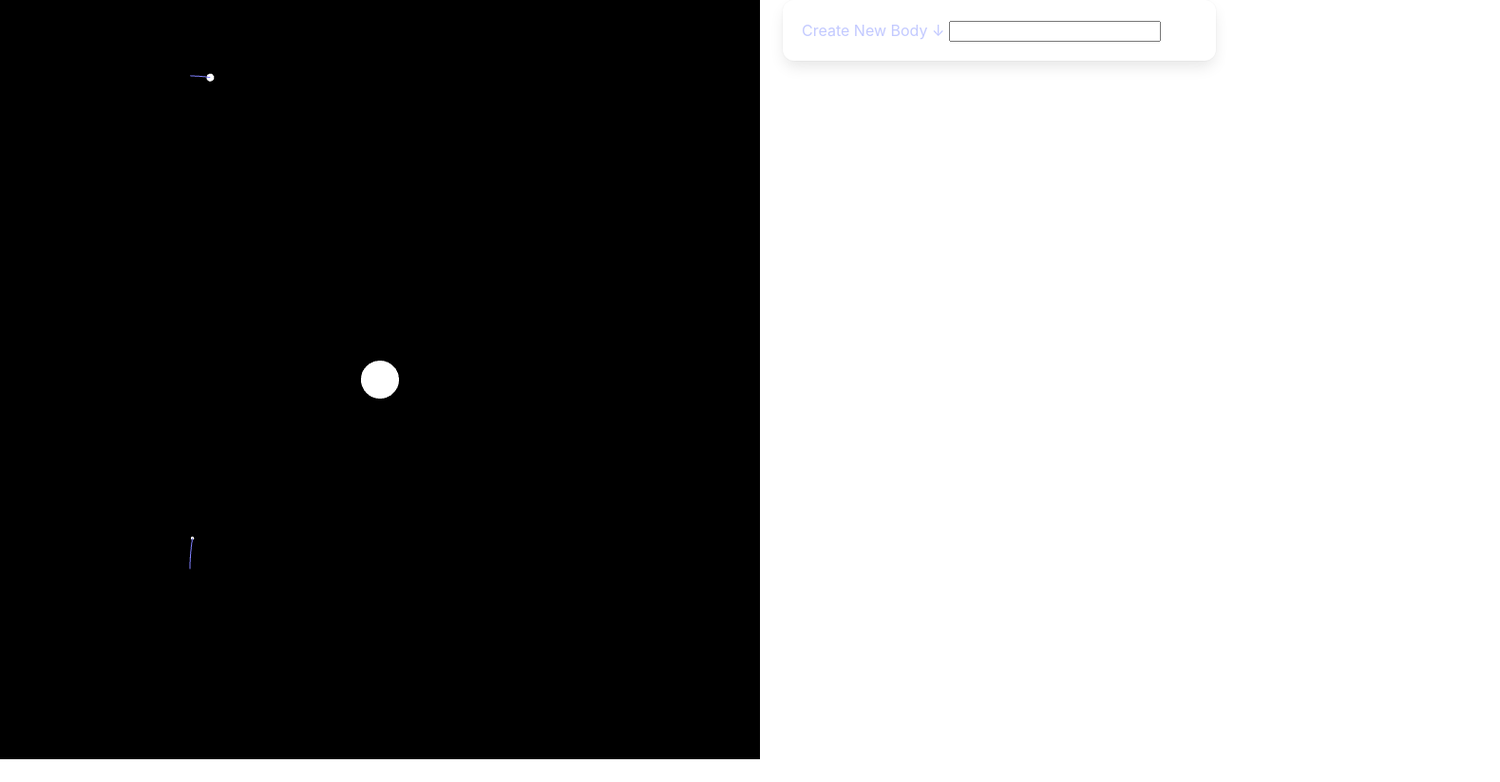
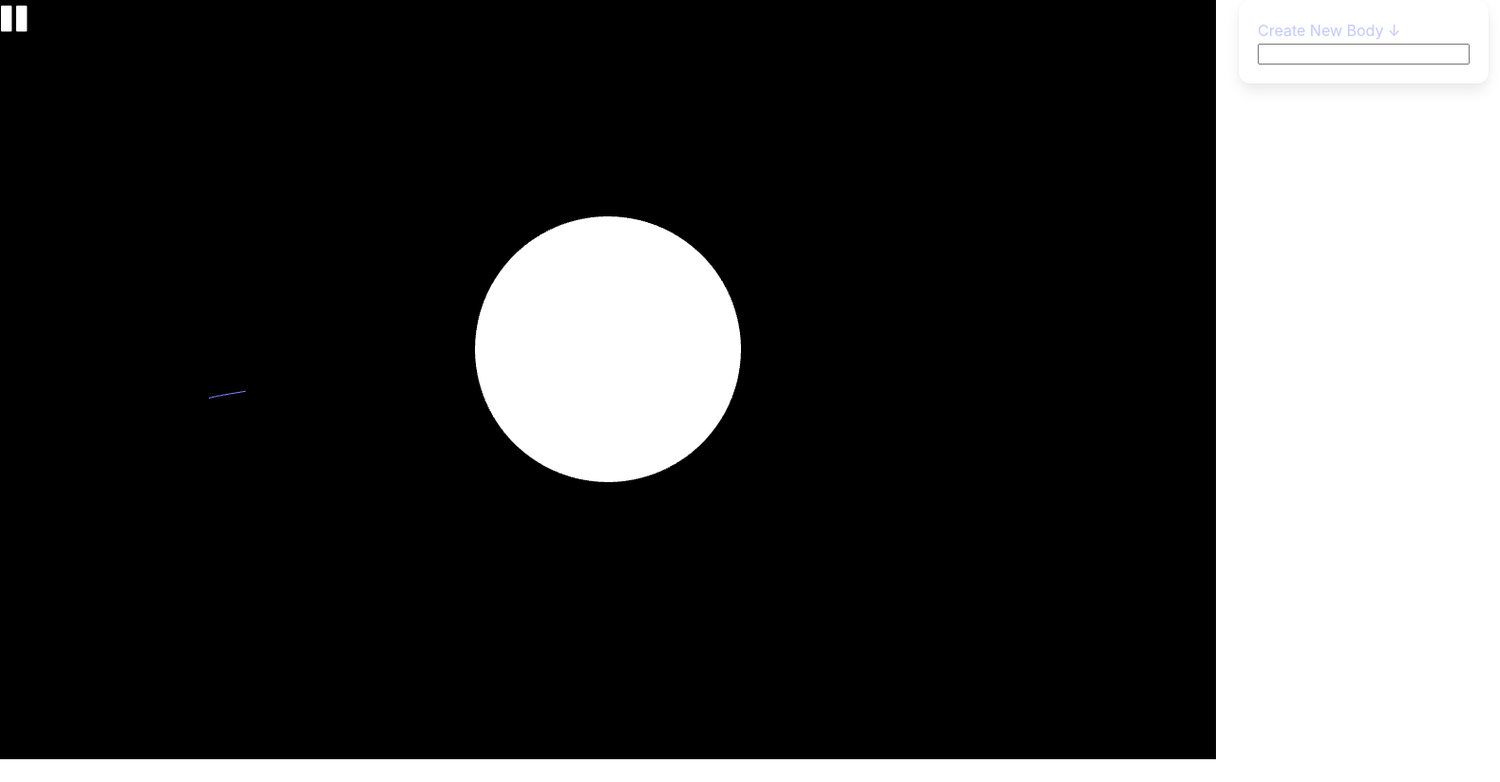
Before and after one commit to Lucas491-dev/Physics-Sim, a plain HTML site: page index.html in a window 1280 px wide. Shown: the whole page at 95% size, 1579 px wide, since content can reach past the window. Drawn offline with nearby package versions, Linux system fonts and the light colour scheme; animation ran at ten frames a second.

Commit message:
Overhauled UI
Canvas now streches to screen size, while preserving pixel fidelity for high dpi monitors. Included pause button and feature, to prevent simulation from running in background all of the time.

```diff
--- a/gravitysim.js
+++ b/gravitysim.js
@@ -1,7 +1,9 @@
 const canvas = document.getElementById('glCanvas');
-    const gl = canvas.getContext('webgl');
-    if (!gl) { alert('WebGL not supported'); }
+    const gl = canvas.getContext('webgl2', { antialias: true });
+    if (!gl) alert('WebGL 2 not supported');
     let addMoreDetails = document.getElementById("moreDetailsButton")
+    const actualAntialias = gl.getContextAttributes().antialias;
+    console.log("Antialiasing enabled:", actualAntialias); // Check if antialiasing is supported
     // === Shaders ===
     const vertexShaderSource = `
     attribute vec2 aPosition;
@@ -51,7 +53,7 @@ const canvas = document.getElementById('glCanvas');
     const program = createProgram(gl, vertexShader, fragmentShader);
     gl.useProgram(program);
     const aPosition = gl.getAttribLocation(program, 'aPosition');
-    let zoom = 1.0, panX= 0, panY=0; // Initialize zoom and pan variables for the camera
+    let zoom = 0.1, panX= 0, panY=0; // Initialize zoom and pan variables for the camera
     const uView = gl.getUniformLocation(program, 'uView'); //set the uniform location for the view matrix
     let dragging = false;
 
@@ -81,43 +83,53 @@ const canvas = document.getElementById('glCanvas');
         //the use of a 3x3 is because we this is using homogeneous coordinates which is like a system of coordinates that allows for
         // translation, rotation, and scaling in a single matrix for cartesian coordinates
         //although this is a bit goofy its standard in 2d graphics coz it can do multiple transformations in one go - should help speed up rendering
-            return new Float32Array([
-                zoom, 0,    0,
-                0,    zoom, 0,
-                panX,    panY,    1
-            ]);
+          const aspectRatio = canvas.width / canvas.height; //prevent distortion when resizing window
+
+        return new Float32Array([
+            zoom / aspectRatio, 0,    0,
+            0,                  zoom, 0,
+            panX,               panY, 1
+        ]);
         }
 
 
     let bodies = [
         {
-            position: [-0.5, 0.8],
-            velocity: [0.2, 0],
+            position: [-50.5, 6.8],
+            velocity: [0, -7.5],
             force: [0, 0],
-            mass: 4.8 * 10 ** 20,
-            radius: 0.01,
+            mass: 4.8 * 10 ** 26,
+            radius: 0.5,
             trailPositions: []
         },
         {
-            position: [0, 0],
-            velocity: [0, 0],
+            position: [20, 0],
+            velocity: [0, 15],
             force: [0, 0],
             mass: 8 * 10 ** 23,
             radius: 0.05,
             trailPositions: []
         },
             {
-            position: [-0.5, -0.5],
+            position: [-10.5, -0.5],
             velocity: [0, 0.3],
             force: [0, 0],
             mass: 4.8 * 10 ** 20    ,
             radius: 0.004,
             trailPositions: []
         },
+        {
+            position: [0, 0.8],
+            velocity: [0, 0],
+            force: [0, 0],
+            mass: 1.989*10  ** 30,
+            radius: 3.5,
+            trailPositions: []
+        },
     ];
 
     function drawCircle(X,Y,radius){
-        const numSegments = 500;
+        const numSegments = 100;
 
         let vertices = [X, Y];
         for (let i = 0; i <= numSegments; i++) {
@@ -141,18 +153,39 @@ const canvas = document.getElementById('glCanvas');
         gl.uniform4f(uColor, 1, 1, 1, 1.0);
         gl.drawArrays(gl.TRIANGLE_FAN, 0, numSegments + 2);
     }
+function resizeCanvasToDisplaySize(canvas) {
+    const dpr = window.devicePixelRatio || 1; //consider device pixel ratio for high-DPI displays - my monitor :(
+    const width = Math.round(window.innerWidth * dpr);
+    const height = Math.round(window.innerHeight * dpr);
+    if (canvas.width !== width || canvas.height !== height) {
+        canvas.width = width;
+        canvas.height = height;
+        gl.viewport(0, 0, canvas.width, canvas.height); // Update the WebGL viewport to match the new canvas size
+    }
+    canvas.style.width = "100vw";
+    canvas.style.height = "100vh";
+}
 
-canvas.width = window.innerHeight;
-canvas.height = window.innerHeight;
-gl.viewport(0, 0, canvas.width, canvas.height);
-let addNewBody = document.getElementById("createNewBody")
+window.addEventListener('resize', () => resizeCanvasToDisplaySize(canvas)); //resize canvas when window is resized
+resizeCanvasToDisplaySize(canvas); // Call once to setup canvas size initially
 gl.clearColor(0, 0, 0, 1);
 gl.clear(gl.COLOR_BUFFER_BIT);
 let timeStep = 0.005;
 const gravity = 6.6743* 10 ** -11//gravitiational constant in m^3 kg^-1 s^-2
-let distanceScale = 2e7;
+let distanceScale = 2e8;
 let trailBuffer = gl.createBuffer();
+
+let paused = false;
+document.getElementById("pauseButton").addEventListener("click", function(){
+    paused = !paused; //toggle the paused state
+    document.getElementById("pauseButton").innerHTML = paused ? '<i class="fa fa-play fa-2x" style="color: #ffffff;"></i>' : '<i class="fa fa-pause fa-2x" style="color: #ffffff;"></i>';
+    //update the button icon based on the paused state
+    if (!paused){
+        calculateGravity()} //if unpaused then restart the simulation loop
+});
+
 function calculateGravity(){
+    if (paused) return; // If paused, exit the function and do not continue the simulation loop
     gl.clear(gl.COLOR_BUFFER_BIT);
     gl.uniformMatrix3fv(uView, false, getViewMatrix()); //set view with matrix
     checkCollisions()
@@ -207,7 +240,7 @@ function updateTrailPosition(i){
         const lastX = bodies[i].trailPositions[bodies[i].trailPositions.length - 2];
         const lastY = bodies[i].trailPositions[bodies[i].trailPositions.length - 1];
 
-        const minDistance = bodies[i].radius; //distance threshold using the bodies radius
+        const minDistance = bodies[i].radius *1.5; //distance threshold using the bodies radius
         const searchEnd = Math.floor(bodies[i].trailPositions.length * 0.25); // Check the first 25% on trial pieces
         //this prevents the program from constantly removing the current trial piece as that would be within the threshold of the radius.
 
--- a/index.html
+++ b/index.html
@@ -5,20 +5,27 @@
     <meta name="viewport" content="width=device-width, initial-scale=1">
     <title>WebGL Circle</title>
     <link rel="stylesheet" href="https://cdn.jsdelivr.net/npm/bulma@1.0.4/css/bulma.min.css">
+    <link rel="stylesheet" href="https://cdnjs.cloudflare.com/ajax/libs/font-awesome/4.7.0/css/font-awesome.min.css">
     <style>
         body { margin: 0; }
          #glCanvas {
         display: block;
-        width: 100vh;
+        width: 100vw;
         height: 100vh;
+        image-rendering:  smooth; /* CSS3 */
+        image-rendering:  -moz-crisp-edges; /* Firefox */
     }
+
     </style>
 </head>
     <body>
     <div class="columns">
-       <div class="column">
-         <canvas id="glCanvas">
-        </canvas></div>
+       <div class="column" style="position:relative;">
+         <canvas id="glCanvas"></canvas>
+         <button id="pauseButton" style="position:absolute; top:16px; left:1%; z-index:10; ">
+            <i id="pauseIcon" class="fa fa-pause fa-2x" style="color: #ffffff;"></i>
+        </button>
+       </div>
        <div class="column">
         <div class="box is half-width">
             <button id="createNewBody" class="has-text-link-light button-is-link">Create New Body ↓ <br></button>
```
